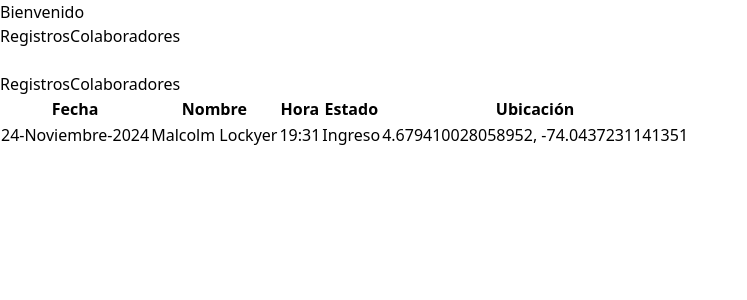
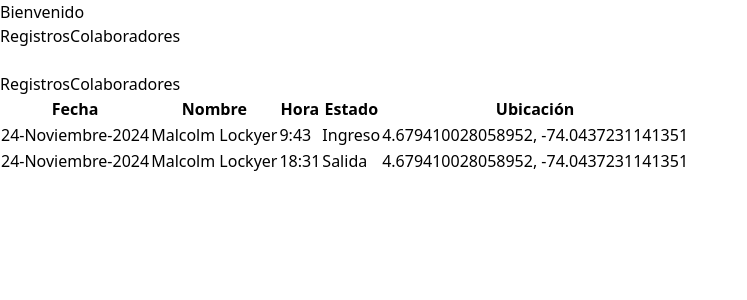
Before and after one commit to Doogie-Projects/camilo, an Angular app: page /records in a window 1280 px wide. Shown: the top 300 px of the page, without its empty margins (0-747 px from the left). Built offline with nearby package versions, Linux system fonts and the light colour scheme.

Commit message:
add seccond line on records screen

```diff
--- a/src/app/records/records.component.html
+++ b/src/app/records/records.component.html
@@ -13,7 +13,7 @@
             <tr class="bg-gray-100">
                 <td class="py-2 px-4 border-b text-center align-middle">24-Noviembre-2024</td>
                 <td class="py-2 px-4 border-b text-center align-middle">Malcolm Lockyer</td>
-                <td class="py-2 px-4 border-b text-center align-middle">19:31</td>
+                <td class="py-2 px-4 border-b text-center align-middle">9:43</td>
                 <td class="py-2 px-4 border-b text-center align-middle">Ingreso</td>
                 <td class="py-2 px-4 border-b text-center align-middle">
                     <a href="https://www.google.com/maps?q=4.679410028058952,-74.0437231141351" target="_blank"
@@ -22,7 +22,18 @@
                     </a>
                 </td>
             </tr>
-
+            <tr class="bg-gray-100">
+                <td class="py-2 px-4 border-b text-center align-middle">24-Noviembre-2024</td>
+                <td class="py-2 px-4 border-b text-center align-middle">Malcolm Lockyer</td>
+                <td class="py-2 px-4 border-b text-center align-middle">18:31</td>
+                <td class="py-2 px-4 border-b text-center align-middle">Salida</td>
+                <td class="py-2 px-4 border-b text-center align-middle">
+                    <a href="https://www.google.com/maps?q=4.679410028058952,-74.0437231141351" target="_blank"
+                        class="text-blue-500 hover:underline">
+                        4.679410028058952, -74.0437231141351
+                    </a>
+                </td>
+            </tr>
         </tbody>
     </table>
 </div>
```
